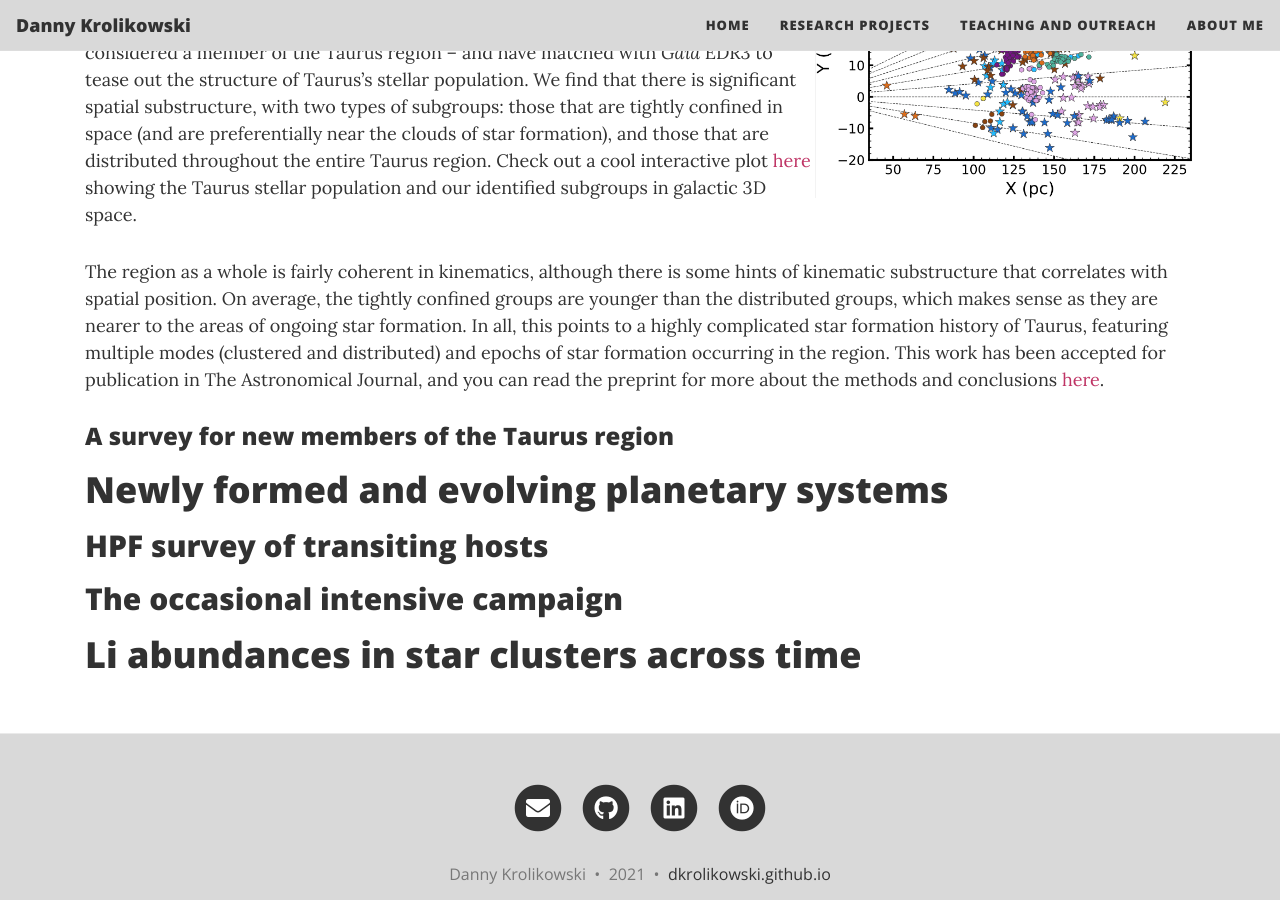
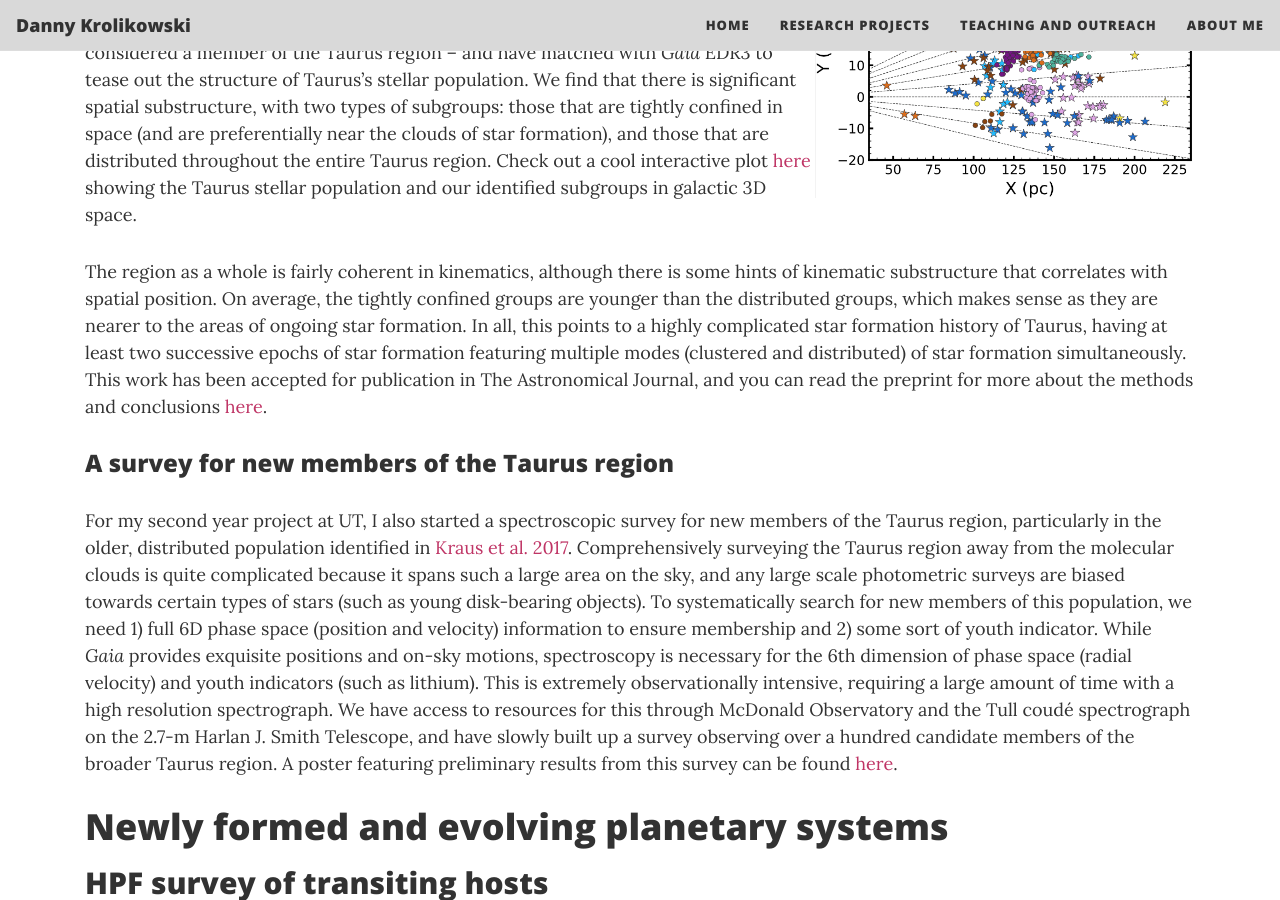
Before and after one commit to dkrolikowski/dkrolikowski.github.io, a Jekyll site: the page built from research.md, in a window 1280 px wide and 900 px high, scrolled down 1911 px. Built offline with Jekyll 4.4.1, drawn with Linux system fonts in a browser that asks for light colours; nearby versions of some CDN libraries.

Commit message:
Added taurus survey paragraph and poster for it

```diff
--- a/research.md
+++ b/research.md
@@ -29,9 +29,11 @@ I have undertaken a couple of different projects to help answer these questions
 
 The main project involving Taurus I have worked on is using *Gaia* EDR3 to investigate the substructure in the region, and paint a picture of the star forming history of the region. In this project, we have compiled an expansive census of Taurus members -- basically anything that has had some sort of youth confirmation and has been considered a member of the Taurus region -- and have matched with *Gaia* EDR3 to tease out the structure of Taurus's stellar population. We find that there is significant spatial substructure, with two types of subgroups: those that are tightly confined in space (and are preferentially near the clouds of star formation), and those that are distributed throughout the entire Taurus region. Check out a cool interactive plot [here](/taurus_interactive_3d) showing the Taurus stellar population and our identified subgroups in galactic 3D space.
 
-The region as a whole is fairly coherent in kinematics, although there is some hints of kinematic substructure that correlates with spatial position. On average, the tightly confined groups are younger than the distributed groups, which makes sense as they are nearer to the areas of ongoing star formation. In all, this points to a highly complicated star formation history of Taurus, featuring multiple modes (clustered and distributed) and epochs of star formation occurring in the region. This work has been accepted for publication in The Astronomical Journal, and you can read the preprint for more about the methods and conclusions [here]().
+The region as a whole is fairly coherent in kinematics, although there is some hints of kinematic substructure that correlates with spatial position. On average, the tightly confined groups are younger than the distributed groups, which makes sense as they are nearer to the areas of ongoing star formation. In all, this points to a highly complicated star formation history of Taurus, having at least two successive epochs of star formation featuring multiple modes (clustered and distributed) of star formation simultaneously. This work has been accepted for publication in The Astronomical Journal, and you can read the preprint for more about the methods and conclusions [here]().
 
 ### A survey for new members of the Taurus region
+
+For my second year project at UT, I also started a spectroscopic survey for new members of the Taurus region, particularly in the older, distributed population identified in [Kraus et al. 2017](https://ui.adsabs.harvard.edu/abs/2017ApJ...838..150K/abstract). Comprehensively surveying the Taurus region away from the molecular clouds is quite complicated because it spans such a large area on the sky, and any large scale photometric surveys are biased towards certain types of stars (such as young disk-bearing objects). To systematically search for new members of this population, we need 1) full 6D phase space (position and velocity) information to ensure membership and 2) some sort of youth indicator. While *Gaia* provides exquisite positions and on-sky motions, spectroscopy is necessary for the 6th dimension of phase space (radial velocity) and youth indicators (such as lithium). This is extremely observationally intensive, requiring a large amount of time with a high resolution spectrograph. We have access to resources for this through McDonald Observatory and the Tull coudé spectrograph on the 2.7-m Harlan J. Smith Telescope, and have slowly built up a survey observing over a hundred candidate members of the broader Taurus region. A poster featuring preliminary results from this survey can be found [here](/assets/pubs/poster_coolstars20.pdf).
 
 # Newly formed and evolving planetary systems
 
```
Also changed, not shown: 1 other file.
